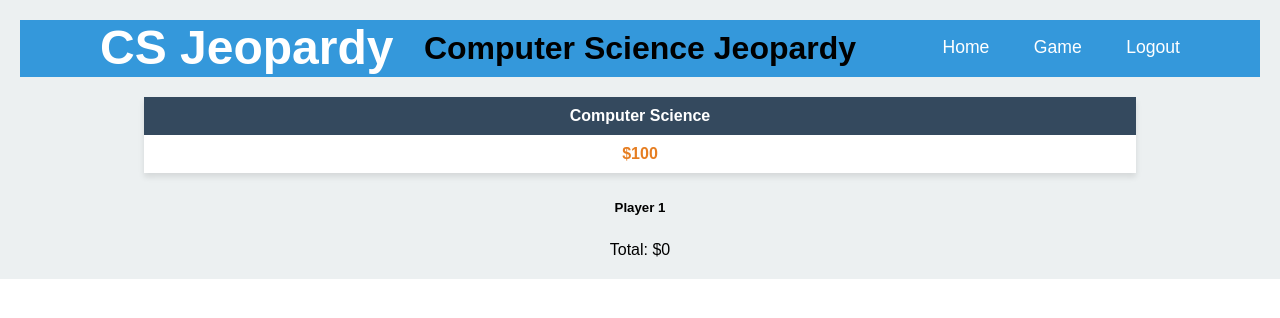
After one commit to ry-marrow/Jeopardy, a Flask app: page /jeopardy in a window 1280 px wide. The commit adds this page. Shown: the top 318 px of the page. Run offline with Flask 3, Linux system fonts and the light colour scheme; a user stored in the database is signed in; some libraries are stand-ins or nearby versions.

Commit message:
added gameboard

```diff
--- a/flask/website/auth.py
+++ b/flask/website/auth.py
@@ -18,7 +18,7 @@ def login():
             if check_password_hash(user.password, password):
                 flash('Logged in successfully!', category='success')
                 login_user(user, remember=True)
-                return redirect(url_for('views.home'))
+                return redirect(url_for('views.jeopardy'))
             else:
                 flash('Incorrect password, try again.', category='error')
         else:
--- a/flask/website/static/css/style.css
+++ b/flask/website/static/css/style.css
@@ -53,8 +53,16 @@ header {
     transform-origin: left;
     transform: scaleX(1);
 }
-
+/*
 body {
+    font-family: Arial, sans-serif;
+    background-color: #ecf0f1; /* Light gray background
+    text-align: center;
+    padding: 20px;
+}*/
+.bg-wall {
+  margin: 0;
+  padding: 0;
   display: flex;
   justify-content: center;
   align-items: center;
@@ -218,7 +226,87 @@ body {
 .login-register p a:hover {
     text-decoration: underline;
 }
+/*************************************************************************/
+/****************** Jeopardy HTML*********************/
 
+.gameboard {
+  font-family: Arial, sans-serif;
+  background-color: #ecf0f1; /* Light gray background */
+  text-align: center;
+  padding: 20px;
+}
+
+.game-cont h5 {
+  margin: 0;
+  padding: 2em;
+}
+
+.heading h1 {
+  background-color: #3498db; /* Blue header */
+  color: #000000;
+  padding: 10px;
+
+  margin-bottom: 20px;
+}
+
+.question-table table {
+  border-collapse: collapse;
+  width: 80%;
+  margin: 0 auto;
+  background-color: #fff;
+  box-shadow: 0 4px 6px rgba(0, 0, 0, 0.1);
+}
+
+.question-table th {
+  background-color: #34495e; /* Dark blue heading background */
+  color: #fff;
+  padding: 10px;
+  text-align: center;
+}
+
+/* Style the table cells */
+.question-table td {
+  padding: 10px;
+  text-align: center;
+}
+
+/* Style the links for point values */
+.question-table a {
+  text-decoration: none;
+  color: #e67e22; /* Orange point value color */
+  font-weight: bold;
+  transition: color 0.3s;
+}
+
+.question-table a:hover {
+  color: #e74c3c; /* Red point value color on hover */
+}
+
+/* Style for the question popup */
+.question-popup {
+  display: none;
+  position: fixed;
+  top: 0;
+  left: 0;
+  width: 100%;
+  height: 100%;
+  background-color: rgba(0, 0, 0, 0.8);
+  z-index: 1000;
+}
+
+/* Style for the iframe */
+#question-iframe {
+  width: 80%;
+  height: 80%;
+  margin: 10% auto;
+  display: block;
+}
+
+/* Style for the question options */
+.question-options {
+  text-align: center;
+  margin-top: 20px;
+}
 /*************************************************************************/
 
 .submit-btn {
--- a/flask/website/static/index.js
+++ b/flask/website/static/index.js
@@ -1,8 +1,73 @@
-function deleteNote(noteId){
-    fetch('/delete-note', {
-        method: 'POST',
-        body: JSON.stringify({noteId:noteId})
-    }).then((_res) => {
-        window.location.href = "/"  //refresh the page
+// function deleteNote(noteId){
+//     fetch('/delete-note', {
+//         method: 'POST',
+//         body: JSON.stringify({noteId:noteId})
+//     }).then((_res) => {
+//         window.location.href = "/"  //refresh the page
+//     });
+// }
+
+// Define a variable to track the dollar total
+let dollarTotal = 0;
+
+// Function to update the dollar total and display it
+function updateDollarTotal(increment) {
+    dollarTotal += increment;
+    // Update the displayed total in the HTML
+    const totalDisplay = document.getElementById('dollar-total');
+    totalDisplay.textContent = dollarTotal; // Update the content
+
+    // Add the dollar sign and formatting
+    const formattedTotal = dollarTotal;
+    totalDisplay.textContent = formattedTotal;
+}
+
+// Wait for the DOM to load
+document.addEventListener('DOMContentLoaded', function() {
+    // Get references to the popup and iframe
+    const questionPopup = document.getElementById('question-popup');
+    const questionIframe = document.getElementById('question-iframe');
+    const cells = document.querySelectorAll('.question-trigger');
+
+    let point_value = 0; // Initialize the point_value variable
+
+    // Add a click event listener to each gameboard cell
+    cells.forEach(function(cell) {
+        cell.addEventListener('click', function(event) {
+            event.preventDefault();
+
+            // Get the category_id and point_value from data attributes
+            const category_id = this.getAttribute('data-category-id');
+            point_value = this.getAttribute('data-point-value'); // Update point_value
+
+            // Set the iframe source to the question route
+            questionIframe.src = `/question/${category_id}/${point_value}/options`;
+
+            // Show the question popup
+            questionPopup.style.display = 'block';
+        });
     });
-}
+
+    // Function to receive messages from the iframe
+    function receiveMessage(event) {
+        if (event.data && event.data.answer) {
+            const answer = event.data.answer;
+            const correctAnswer = "A. Python"; // Update with the actual correct answer
+
+            if (answer === correctAnswer) {
+                // Increment the dollar total by the question's point value
+                updateDollarTotal(parseInt(point_value));
+                alert("Correct answer! Your total is now $" + dollarTotal);
+            } else {
+                // Handle incorrect answers here (if needed)
+                alert("Incorrect answer. Try again.");
+            }
+
+            // Close the popup
+            questionPopup.style.display = 'none';
+        }
+    }
+
+    // Listen for messages from the iframe
+    window.addEventListener('message', receiveMessage, false);
+});
--- a/flask/website/templates/base.html
+++ b/flask/website/templates/base.html
@@ -8,6 +8,7 @@
     <meta name="viewport" content="width=device-width, initial-scale=1.0" />
     <!--<link rel="stylesheet" href="website\static\css\style.css" /> -->
     <link rel="stylesheet" type="text/css" href="{{ url_for('static', filename='css/style.css') }}" />
+    <!--<link rel="stylesheet" type="text/css" href="{{ url_for('static', filename='css/style_jeopardy.css') }}" />-->
     <!--This link CDN (content delivery network) which allows us to load custom CSS and Javascript without downloading it.
         Defining the CSS classes stuff below-->
     <!--
@@ -32,32 +33,13 @@
       <nav class="navigation">
         {% if user.is_authenticated %}
           <a id="home" href="/">Home</a>
+          <a id="game" href="/jeopardy">Game</a>
           <a id="logout" href="/logout">Logout</a>
         {% else %}
           <a href="#">About</a>
         {% endif %}
       </nav>
     </header>
-
-
-
-    <!-- Will need to implement logic that is below above i.e. if user.is_authenticated and stuff -->
-    <!-- <nav class="navbar navbar-expand-lg nvabar-dark bg-dark">
-        <button class="navbar-toggler" type="button" data-toggle="collapse" data-target="#navbar">
-            <span class="navbar-toggler-icon"></span>
-        </button>
-        <div class="collapse navbar-collapse" id="navbar"> -->
-   <!-- <nav class="navigation">
-      {% if user.is_authenticated %}
-      <a id="home" href="/">Home</a>
-      <a id="logout" href="/logout">Logout</a>
-      {% else %}
-      <a href="#">About</a>
-      {% endif %}
-    </nav>-->
-
-
-
 
 
     {% with messages = get_flashed_messages(with_categories=true)%}
--- /dev/null
+++ b/flask/website/templates/jeopardy.html
@@ -0,0 +1,36 @@
+{% extends "base.html" %}
+{% block title %}Game{% endblock %}
+
+{% block contents %}
+<div class="gameboard">
+    <div class="game-cont">
+        <div class="heading">
+            <h1>Computer Science Jeopardy</h1>
+        </div>
+        <div class="question-table">
+            <table>
+                <tr>
+                    <th>Computer Science</th>
+                </tr>
+                <tr>
+                    <td><a href="#" data-category-id="1" data-point-value="100" class="question-trigger">$100</a></td>
+                </tr>
+            </table>
+        <div>
+        <h5>Player 1</h5>
+        <div id="total-display">
+            Total: $<span id="dollar-total">0</span>
+        </div>
+
+
+        <!-- Question Popup -->
+        <div id="question-popup" class="question-popup">
+            <iframe id="question-iframe" src="" frameborder="0"></iframe>
+        </div>
+    </div>
+<div>
+
+<!--<script src="{{ url_for('static', filename='index.js') }}"></script>-->
+
+
+{% endblock %}
--- a/flask/website/views.py
+++ b/flask/website/views.py
@@ -18,26 +18,13 @@ views = Blueprint('views', __name__) # defining blueprint
 @views.route('/', methods=['GET', 'POST'])
 @login_required # cannot get to home page unless you are logged in
 def home():
-    if request.method == 'POST':
-        note = request.form.get('note')
-
-        if len(note) < 1:
-            flash('Note is too short!', category='error')
-        else:
-            new_note = Note(data=note, user_id=current_user.id)
-            db.session.add(new_note)
-            db.session.commit()
-            flash('Note added!', category='success')
     return render_template("home.html", user=current_user)
 
-@views.route('/delete-note', methods=['POST'])
-def delete_note():
-    note = json.loads(request.data)
-    noteId = note['noteId']
-    note = Note.query.get(noteId)
-    if note:
-        if note.user_id == current_user.id:
-            db.session.delete(note)
-            db.session.commit()
+@views.route('/jeopardy', methods=['GET', 'POST'])
+@login_required
+def jeopardy():
+    return render_template("jeopardy.html", user=current_user)
 
-    return jsonify({})
+@views.route('/question/<int:category_id>/<int:point_value>/options')
+def question_options(category_id, point_value):
+    return render_template('question.html')
```
Also changed, not shown: flask/website/templates/home.html (+4 -18 lines), flask/website/templates/login.html (+1 -10 lines), flask/website/templates/question.html (added, +52 -0 lines), flask/website/templates/signup.html (+1 -11 lines). Lines whose indentation alone changed are shown as unchanged.
